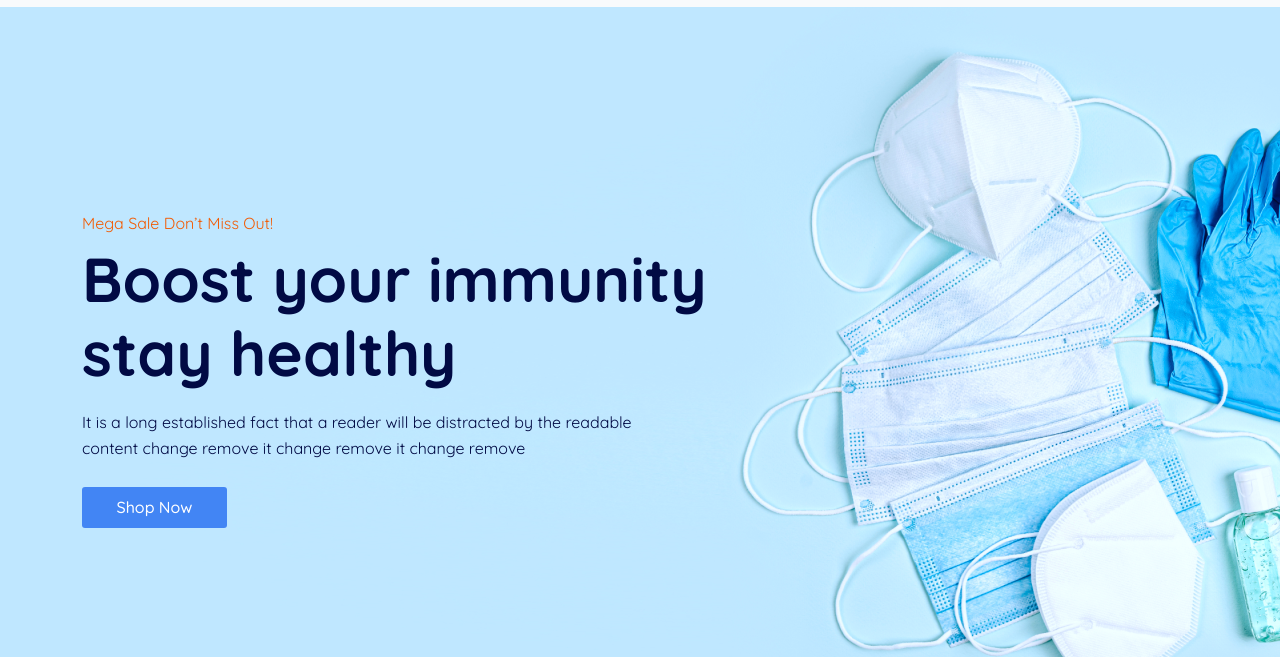
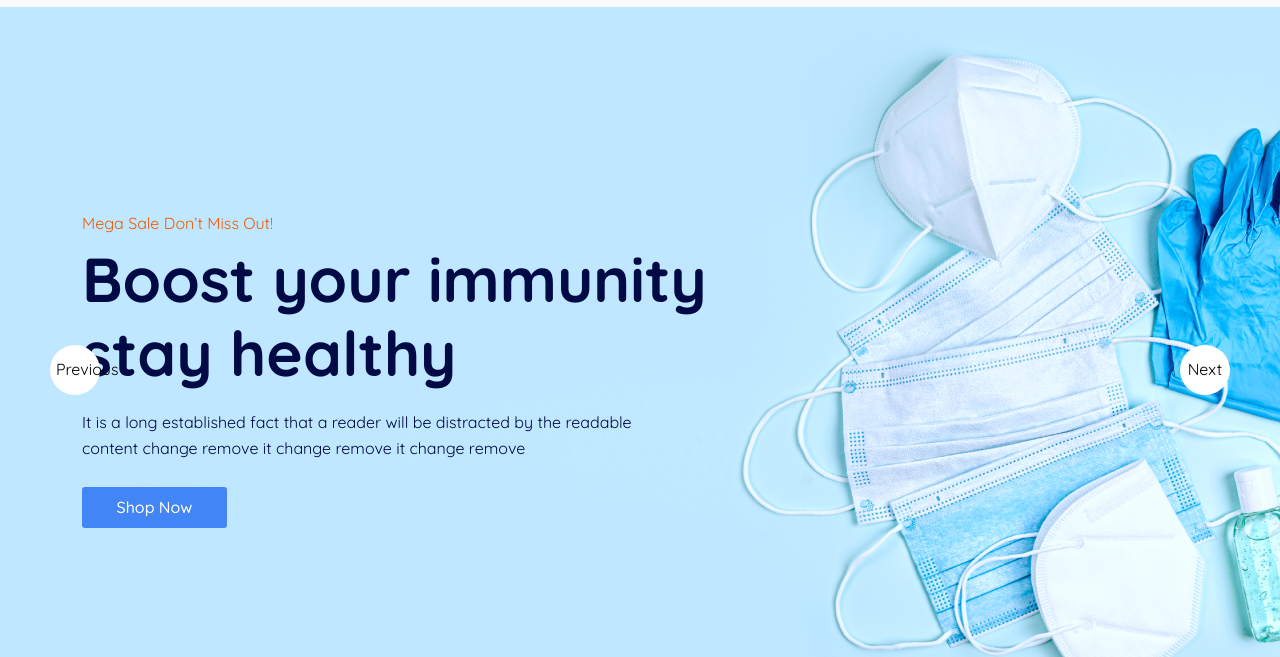
Before and after one commit to MdSyfulKhan/woomarch-main, a plain HTML site: page home2.html in a window 1280 px wide. Shown: the part 143-800 px from the top of the page. Drawn offline with Linux system fonts and the light colour scheme.

Commit message:
slider active

```diff
--- /dev/null
+++ b/assets/css/plugins/slick.css
@@ -0,0 +1,119 @@
+/* Slider */
+.slick-slider
+{
+    position: relative;
+
+    display: block;
+    box-sizing: border-box;
+
+    -webkit-user-select: none;
+       -moz-user-select: none;
+        -ms-user-select: none;
+            user-select: none;
+
+    -webkit-touch-callout: none;
+    -khtml-user-select: none;
+    -ms-touch-action: pan-y;
+        touch-action: pan-y;
+    -webkit-tap-highlight-color: transparent;
+}
+
+.slick-list
+{
+    position: relative;
+
+    display: block;
+    overflow: hidden;
+
+    margin: 0;
+    padding: 0;
+}
+.slick-list:focus
+{
+    outline: none;
+}
+.slick-list.dragging
+{
+    cursor: pointer;
+    cursor: hand;
+}
+
+.slick-slider .slick-track,
+.slick-slider .slick-list
+{
+    -webkit-transform: translate3d(0, 0, 0);
+       -moz-transform: translate3d(0, 0, 0);
+        -ms-transform: translate3d(0, 0, 0);
+         -o-transform: translate3d(0, 0, 0);
+            transform: translate3d(0, 0, 0);
+}
+
+.slick-track
+{
+    position: relative;
+    top: 0;
+    left: 0;
+
+    display: block;
+    margin-left: auto;
+    margin-right: auto;
+}
+.slick-track:before,
+.slick-track:after
+{
+    display: table;
+
+    content: '';
+}
+.slick-track:after
+{
+    clear: both;
+}
+.slick-loading .slick-track
+{
+    visibility: hidden;
+}
+
+.slick-slide
+{
+    display: none;
+    float: left;
+
+    height: 100%;
+    min-height: 1px;
+}
+[dir='rtl'] .slick-slide
+{
+    float: right;
+}
+.slick-slide img
+{
+    display: block;
+}
+.slick-slide.slick-loading img
+{
+    display: none;
+}
+.slick-slide.dragging img
+{
+    pointer-events: none;
+}
+.slick-initialized .slick-slide
+{
+    display: block;
+}
+.slick-loading .slick-slide
+{
+    visibility: hidden;
+}
+.slick-vertical .slick-slide
+{
+    display: block;
+
+    height: auto;
+
+    border: 1px solid transparent;
+}
+.slick-arrow.slick-hidden {
+    display: none;
+}
--- a/assets/js/main.js
+++ b/assets/js/main.js
@@ -23,6 +23,20 @@ $(function () {
 /*--------------------------------------------------------------
   #. Slick Slider
 --------------------------------------------------------------*/
+$('.st_slider_wrapper').slick({
+  dots: true,
+  autoplay: true,
+  autoplaySpeed: 2000,
+  infinite: true,
+  speed: 300,
+  slidesToShow: 1,
+  adaptiveHeight: true,
+  dots:false
+});
+
+
+
+
 function slickInit() {
   if ($.exists(".cs-slider")) {
     $(".cs-slider").each(function () {
--- a/assets/sass/elements/_hero.scss
+++ b/assets/sass/elements/_hero.scss
@@ -1,5 +1,5 @@
 .st_hero{
-  .st_single_slider{
+  .st_hero_slider.st_home2{
     height: 725px;
     width: 100%;
     display: flex;
@@ -29,3 +29,21 @@
     }
   }
 }
+.slick-arrow{
+  position: absolute;
+  top: 50%;
+  transform: translateY(-50%);
+  width: 50px;
+  height: 50px;
+  background: #fff;
+  border-radius: 50%;
+  border: none;
+  content: "";
+}
+.slick-prev{
+  left:50px;
+  z-index: 111;
+}
+.slick-next{
+  right: 50px;
+}
--- a/assets/sass/elements/_layout.scss
+++ b/assets/sass/elements/_layout.scss
@@ -30,10 +30,6 @@
   display: grid;
   grid-template-columns: repeat(5, 1fr);
   grid-gap: 25px;
-
-  .st_col1_row1_span {
-    padding: 30px 0;
-  }
 }
 
 //product container max_container
--- a/home2.html
+++ b/home2.html
@@ -9,7 +9,7 @@
 
   <link rel="stylesheet" href="assets/css/all.min.css">
   <link rel="stylesheet" href="assets/css/bootstrap.min.css">
-  <link rel="stylesheet" href="assets/css/plugins/">
+  <link rel="stylesheet" href="assets/css/plugins/slick.css">
   <link rel="stylesheet" href="assets/css/style.css">
   <link rel="stylesheet" href="assets/css/home_2.css">
 </head>
@@ -107,7 +107,9 @@
     <!--Start: Hero section-->
     <section>
       <div class="st_hero">
-        <div class="st_single_slider st_bg" data-src="assets/images/hero/1.png">
+        <div class="st_slider_container">
+          <div class="st_slider_wrapper">
+            <div class="st_slide st_hero_slider st_home2 st_bg" data-src="assets/images/hero/1.png">
               <div class="container max_container">
                 <div class="st_hero_content">
                   <div class="st_caption">Mega Sale Don’t Miss Out!</div>
@@ -115,6 +117,19 @@
                   <p class="st_style2">It is a long established fact that a reader will be distracted by the readable<br>
                     content change remove it change remove it change remove</p>
                   <a href="#" class="st_btn st_style2 st_color2">Shop Now</a>
+                </div>
+              </div>
+            </div>
+            <div class="st_slide st_hero_slider st_home2 st_bg" data-src="assets/images/hero/1.png">
+              <div class="container max_container">
+                <div class="st_hero_content">
+                  <div class="st_caption">Mega Sale Don’t Miss Out!</div>
+                  <h1>Boost your immunity<br> stay healthy</h1>
+                  <p class="st_style2">It is a long established fact that a reader will be distracted by the readable<br>
+                    content change remove it change remove it change remove</p>
+                  <a href="#" class="st_btn st_style2 st_color2">Shop Now</a>
+                </div>
+              </div>
             </div>
           </div>
         </div>
@@ -1107,7 +1122,7 @@
   <!--Start: section-->
   <!--End: section-->
   <script src="assets/js/plugins/jquery.js"></script>
-  <script src="assets/js/plugins/vendor/"></script>
+  <script src="assets/js/plugins/slick.min.js"></script>
   <script src="assets/js/main.js"></script>
 </body>
 
```
Also changed, not shown: assets/css/style.css, assets/js/plugins/slick.min.js (added), 1 other file. Lines whose indentation alone changed are shown as unchanged.
